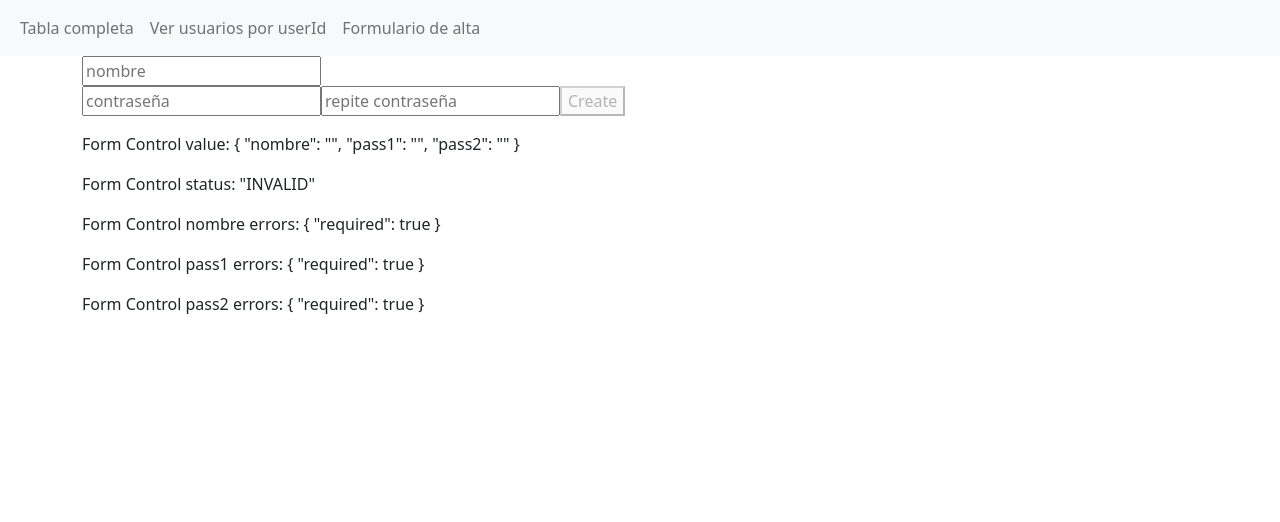
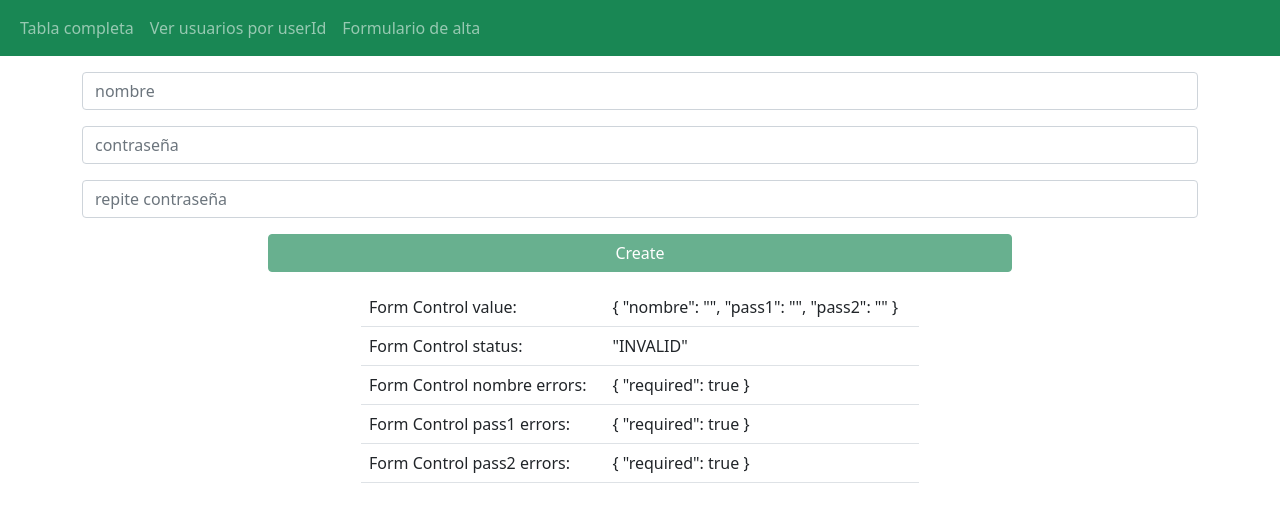
Before and after one commit to palegreramos/Servicio-HttpClient-Observable, an Angular app: page /form in a window 1280 px wide. Shown: the top 522 px of the page. Built offline with nearby package versions, Linux system fonts and the light colour scheme.

Commit message:
2 files modified

```diff
--- a/src/app/app.component.html
+++ b/src/app/app.component.html
@@ -1,9 +1,9 @@
 <header>
-<nav class="navbar navbar-expand navbar-light bg-light">
-<div class="container-fluid">
+<nav class="navbar navbar-expand navbar-dark bg-success ">
+<div class="container-fluid ">
 <ul class="navbar-nav">
 <li class="nav-item">
-<a class="nav-link " routerLink="/tabla">Tabla completa</a>
+<a class="nav-link" routerLink="/tabla">Tabla completa</a>
 </li>
 <li class="nav-item">
   <a class="nav-link" routerLink="/users">Ver usuarios por userId</a>
--- a/src/app/formulario/formulario.component.html
+++ b/src/app/formulario/formulario.component.html
@@ -1,17 +1,25 @@
 <div class="form-group">
   <form (ngSubmit)="createUser()" [formGroup]="userForm">
-    <div class="user-name">
-    <input name="nombre" type="text" placeholder="nombre" name="nombre" formControlName="nombre" required/>
+    <div class="user-name my-3">
+    <input class="form-control" name="nombre" type="text" placeholder="nombre" name="nombre" formControlName="nombre" required/>
     </div>
-    <input name="pass1" type="text" placeholder="contraseña" required name="pass1" formControlName="pass1" required />
-    <input name="pass2" type="text" placeholder="repite contraseña" required name="pass2" formControlName="pass2" required/>
-    <button type="submit" [disabled]="userForm.invalid ">Create</button>
+    <div class="mb-3">
+    <input class="form-control" name="pass1" type="text" placeholder="contraseña" required name="pass1" formControlName="pass1" required />
+  </div>
+  <div class="mb-3">
+    <input class="form-control" name="pass2" type="text" placeholder="repite contraseña" required name="pass2" formControlName="pass2" required/>
+  </div>
+    <button class="btn btn-success col-8 offset-2" type="submit" [disabled]="userForm.invalid ">Create</button>
   </form>
 
 </div>
-<p>Form Control value: {{ userForm.value | json }}</p>
-<p>Form Control status: {{ userForm.status | json }}</p>
-
-<p>Form Control nombre errors: {{ userForm.controls.nombre.errors | json }}</p>
-<p>Form Control pass1 errors: {{ userForm.controls.pass1.errors | json }}</p>
-<p>Form Control pass2 errors: {{ userForm.controls.pass2.errors | json }}</p>
+<div class="col-6 offset-3">
+  <table class="table table-hover">
+    <tbody>
+<tr><td>Form Control value:</td> <td>{{ userForm.value | json }}</td></tr>
+<tr><td>Form Control status:</td> <td>{{ userForm.status | json }}</td></tr>
+<tr><td>Form Control nombre errors:</td> <td>{{ userForm.controls.nombre.errors  | json }}</td></tr>
+<tr><td>Form Control pass1 errors:</td> <td>{{ userForm.controls.pass1.errors  | json }}</td></tr>
+<tr><td>Form Control pass2 errors:</td> <td>{{ userForm.controls.pass2.errors  | json }}</td></tr>
+</tbody></table>
+</div>
```
